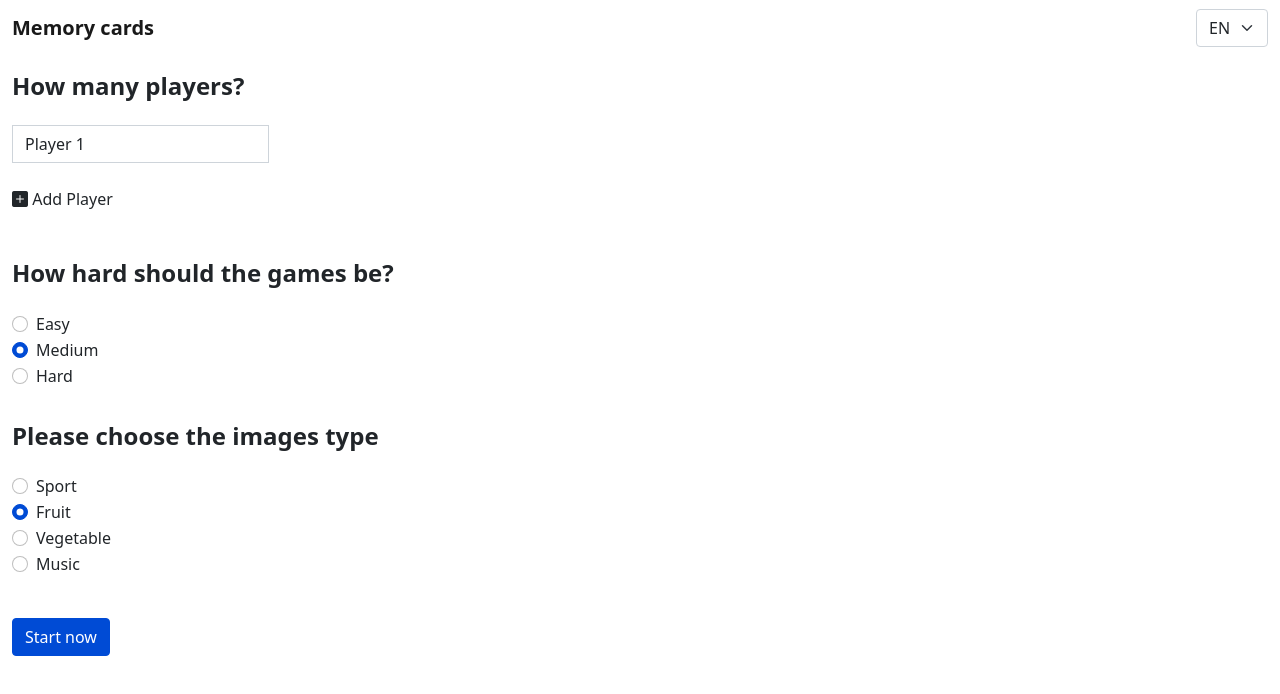
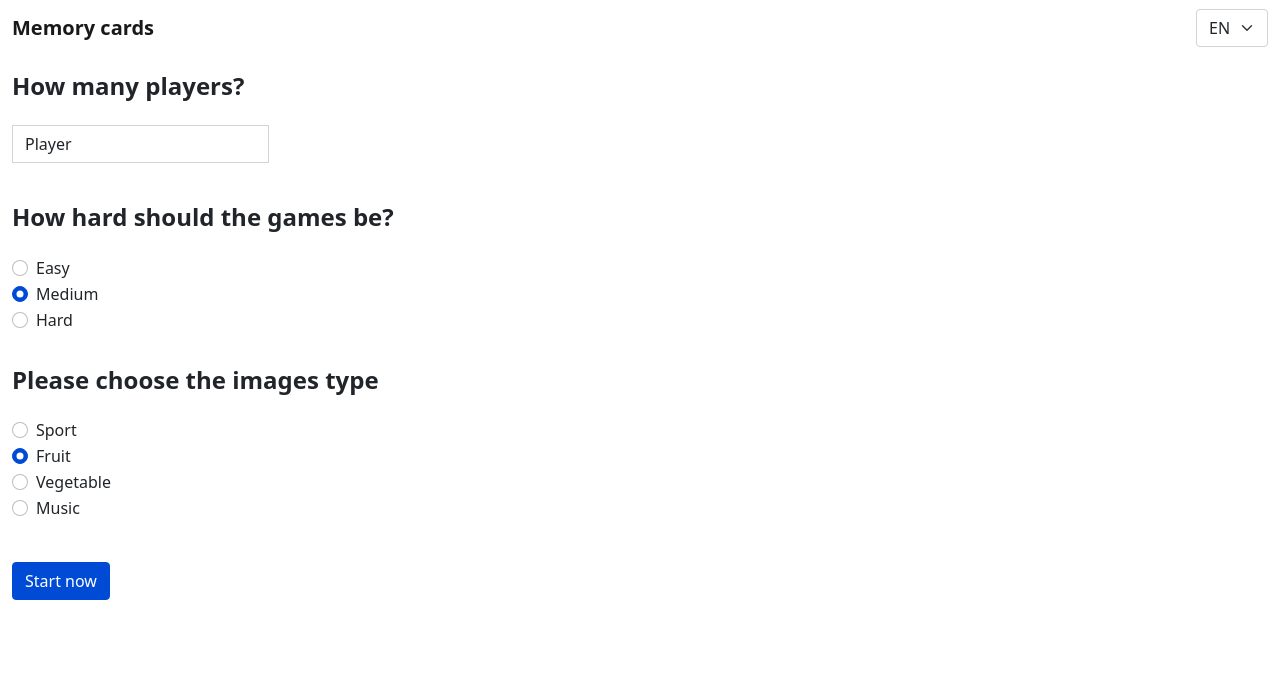
Before and after one commit to rami-almofleh/memory_cards, a Vue app: page /settings in a window 1280 px wide. Shown: the top 694 px of the page. Built offline with nearby package versions, Linux system fonts and the light colour scheme.

Commit message:
just one player

```diff
--- a/src/components/game/GameBody.vue
+++ b/src/components/game/GameBody.vue
@@ -185,6 +185,11 @@ export default {
 
     // get event restartGame
     this.emitter.on("restartGame", this.restartGame)
+
+    // reset scores
+    this.players.forEach(p => {
+      p.score = 0
+    })
   }
 }
 </script>
--- a/src/components/settings/players/Players.vue
+++ b/src/components/settings/players/Players.vue
@@ -3,10 +3,10 @@
     <p class="h4 fw-bold mb-4">{{ $t('how_many_players') }}</p>
 
     <Player v-for="player in players" :player="player" :key="player.id" />
-    <p class="mt-3 cursor-pointer d-inline-block" @click="addPlayer(2)" v-if="players.length === 1">
+    <!--p class="mt-3 cursor-pointer d-inline-block" @click="addPlayer(2)" v-if="players.length === 1">
       <i class="bi bi-plus-square-fill"></i>
       {{ $t("add_player") }}
-    </p>
+    </p-->
   </div>
 </template>
 
@@ -29,7 +29,7 @@ export default {
     addPlayer(id) {
       this.$store.commit("game/addPlayer", {
         id: id,
-        name: this.$t('player') + ' ' + id,
+        name: this.$t('player'),
         score: 0
       })
     }
```
